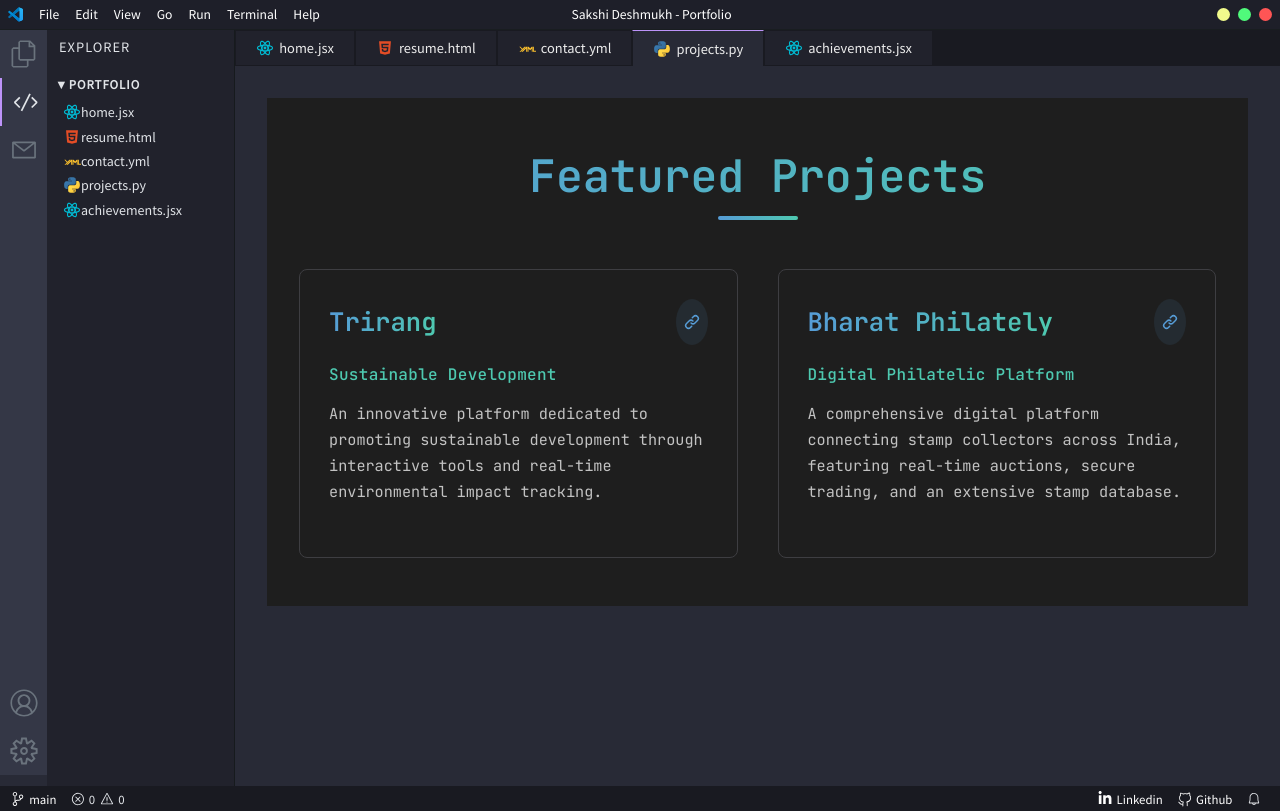
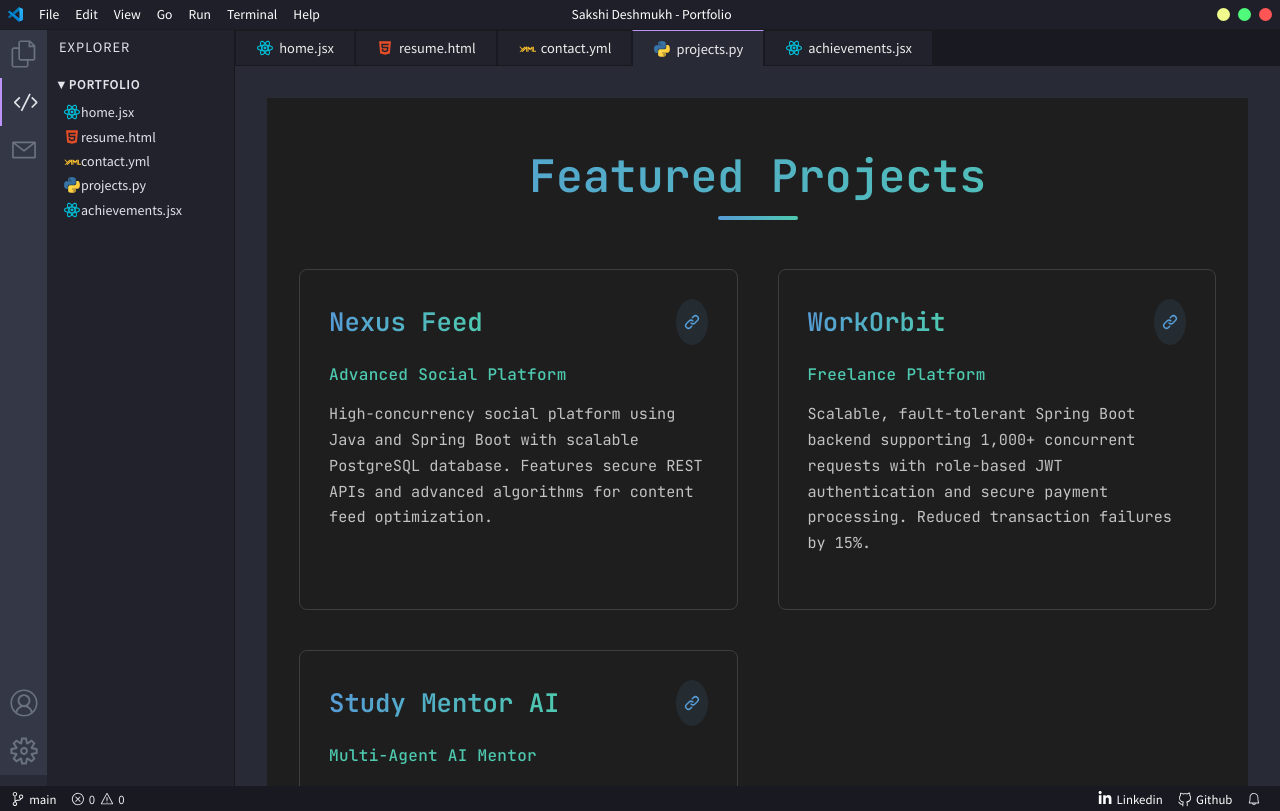
Before and after one commit to deshmukh-sakshi/Portfolio, a Next.js app: page /projects in a window 1280 px wide. Built offline with nearby package versions, Linux system fonts and the light colour scheme.

Commit message:
feat(portfolio): update contact information and social links

```diff
--- a/components/Bottombar.jsx
+++ b/components/Bottombar.jsx
@@ -27,7 +27,7 @@ const Bottombar = () => {
         </div>
       </div>
       <div className={styles.container}>
-        <a href="https://www.linkedin.com/in/sakshi-deshmukh86/" target="_blank" rel="noopener noreferrer">
+        <a href="https://linkedin.com/in/sakshideshmukh86" target="_blank" rel="noopener noreferrer">
           <div className={styles.section}>
             <LinkedinIcon className={styles.icon} />
             <p>Linkedin</p>
--- a/pages/projects.jsx
+++ b/pages/projects.jsx
@@ -5,21 +5,27 @@ const ProjectsPage = () => {
   const projects = [
     {
       id: 1,
-      title: "Trirang",
-      shortDescription: "Sustainable Development",
-      description: "An innovative platform dedicated to promoting sustainable development through interactive tools and real-time environmental impact tracking.",
-      techStack: ["React", "JavaScript", "Node.js", "MongoDB"],
-      demo: "https://trirang.netlify.app/",
-      github: "https://github.com/username/trirang"
+      title: "Nexus Feed",
+      shortDescription: "Advanced Social Platform",
+      description: "High-concurrency social platform using Java and Spring Boot with scalable PostgreSQL database. Features secure REST APIs and advanced algorithms for content feed optimization.",
+      techStack: ["Java", "Spring Boot", "React.js", "PostgreSQL"],
+      demo: "https://nexus-feed.vercel.app/"
     },
     {
       id: 2,
-      title: "Bharat Philately",
-      shortDescription: "Digital Philatelic Platform",
-      description: "A comprehensive digital platform connecting stamp collectors across India, featuring real-time auctions, secure trading, and an extensive stamp database.",
-      techStack: ["React", "Next.js", "Node.js", "PostgreSQL", "Redis"],
-      demo: "https://bharatphilately.vercel.app/",
-      github: "https://github.com/username/bharat-philately"
+      title: "WorkOrbit",
+      shortDescription: "Freelance Platform",
+      description: "Scalable, fault-tolerant Spring Boot backend supporting 1,000+ concurrent requests with role-based JWT authentication and secure payment processing. Reduced transaction failures by 15%.",
+      techStack: ["Spring Boot", "Spring Security", "JWT", "PostgreSQL"],
+      demo: "https://work-orbit.netlify.app/"
+    },
+    {
+      id: 3,
+      title: "Study Mentor AI",
+      shortDescription: "Multi-Agent AI Mentor",
+      description: "Multi-agent AI mentor using Azure OpenAI and Autogen Framework that boosted quiz accuracy by 25% for 50+ pilot users. Delivered 99.9% uptime and 1.3s average response time.",
+      techStack: ["Azure OpenAI", "Azure AI Search", "Autogen Framework"],
+      demo: "https://youtu.be/Oub-omQwFWg?si=epPbjw_lym5cNhRG"
     }
   ];
 
```
Also changed, not shown: components/ContactCode.jsx (+16 -40 lines), pages/index.jsx (+42 -34 lines), 1 other file (tests, documents, lock files or other folders).
